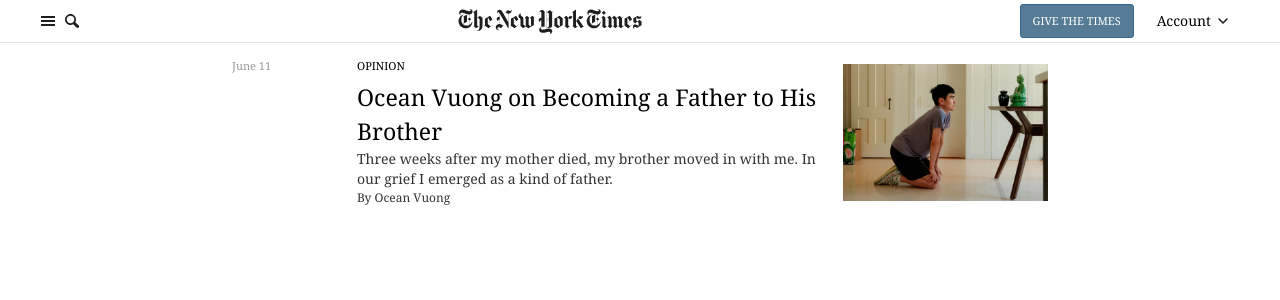
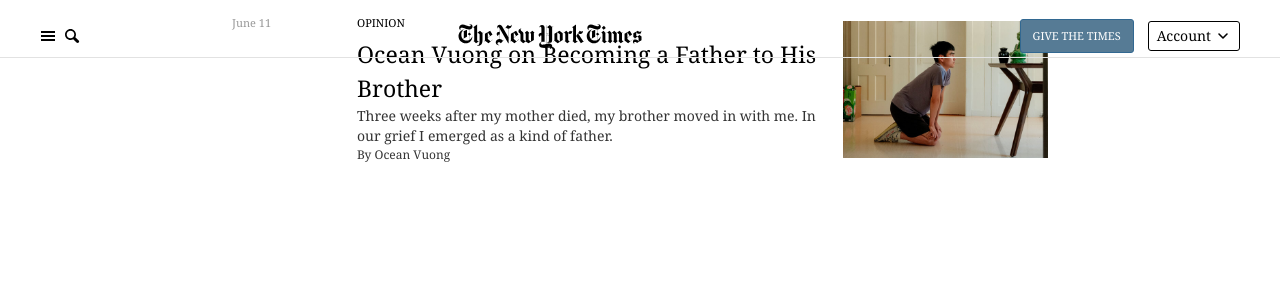
Before and after one commit to xayrullo/ny-times, a Vue app: page / in a window 1280 px wide. Shown: the top 300 px of the page. Built offline with nearby package versions, Linux system fonts and the light colour scheme.

Commit message:
Fixed minor bugs

```diff
--- a/src/App.vue
+++ b/src/App.vue
@@ -1,5 +1,5 @@
 <template>
-  <div class="font-cheltenham">
+  <div class="font-cheltenham relative">
     <default-layout />
     <router-view />
   </div>
--- /dev/null
+++ b/src/composables/useHeaderColor.ts
@@ -0,0 +1,13 @@
+import { ref } from "vue";
+
+const color = ref("#000000");
+export const useHeaderColor = () => {
+  function setColor(code: string) {
+    color.value = code;
+  }
+
+  return {
+    setColor,
+    color,
+  };
+};
--- a/src/layouts/default.vue
+++ b/src/layouts/default.vue
@@ -1,19 +1,23 @@
 <template>
-  <header :class="{ 'border-b border-[#e2e2e2]': route.name === 'home' }">
+  <header
+    :class="[{ 'border-b border-[#e2e2e2]': route.name === 'home' }]"
+    class="bg-transparent z-10 absolute top-0 w-full"
+    :style="`color: ${color}`"
+  >
     <div
       :class="{ 'site-container': route.name === 'home' }"
       class="flex items-center justify-between h-[42px] py-1 px-[15px]"
     >
       <div class="flex items-center gap-2">
         <div class="cursor-pointer">
-          <icon-navigation />
+          <icon-navigation :color="color" />
         </div>
         <div class="cursor-pointer">
-          <icon-search />
+          <icon-search :color="color" />
         </div>
       </div>
       <div class="cursor-pointer">
-        <logo />
+        <logo :color="color" />
       </div>
       <div class="flex items-center gap-[14px]">
         <button
@@ -22,10 +26,15 @@
           Give the times
         </button>
         <button
-          class="cursor-pointer flex items-center border-none text-sm gap-1 py-2 px-[9px]"
+          class="cursor-pointer flex items-center text-sm gap-1"
+          :class="
+            color
+              ? `border border-[${color}] rounded-[3px] py-1 px-2`
+              : 'border-none'
+          "
         >
           Account
-          <icon-bottom />
+          <icon-bottom :color="color" />
         </button>
       </div>
     </div>
@@ -34,7 +43,10 @@
 <script setup lang="ts">
 import { useRoute } from "vue-router";
 import Logo from "@/components/extras/logo.vue";
+import { computed, inject } from "vue";
+import { useHeaderColor } from "@/composables/useHeaderColor";
 
 const route = useRoute();
-console.log("Route", route);
+
+const color = computed(() => useHeaderColor().color.value);
 </script>
--- a/src/views/news/ocean-vuong.vue
+++ b/src/views/news/ocean-vuong.vue
@@ -1,14 +1,18 @@
 <template>
-  <div>
-    <section
-      class="top-section relative h-screen bg-cover bg-center flex items-end justify-start text-white"
-      style="
-        background-image: url(&quot;/images/news/ocean-vuong/top.png&quot;);
-      "
-    >
-      <div class="text-wrapper relative my-[60px] mx-[100px]">
+  <div class="absolute sections top-0">
+    <section class="top-section h-full text-white absolute inset-0">
+      <div class="relative">
+        <div class="h-full min-h-[100vh] overflow-hidden">
+          <img
+            src="/images/news/ocean-vuong/top.png"
+            alt="ocean-vuong"
+            class="w-full"
+          />
+        </div>
+        <div class="text-wrapper absolute -top-[60px] left-[5%] h-[100vh]">
           <div
-          class="top-first-text absolute inset-0 flex items-end justify-start w-[600px] text-4xl"
+            class="top-first-text absolute inset-0 flex items-end justify-start w-[650px] text-4xl font-[100] tracking-[.1px] leading-[1.21em]"
+            style="-webkit-font-smoothing: antialiased"
           >
             <div>
               <p>Three weeks after my mother died,</p>
@@ -18,7 +22,7 @@
             </div>
           </div>
           <div
-          class="top-second-text absolute opacity-0 inset-0 flex items-end justify-start w-[600px]"
+            class="top-second-text absolute opacity-0 inset-0 flex items-end justify-start w-[650px]"
           >
             <div>
               <div class="text-[17px]">Opinion</div>
@@ -34,12 +38,14 @@
             </div>
           </div>
         </div>
+      </div>
     </section>
 
     <section
-      class="relative second-section h-screen flex items-center bg-white z-10"
+      class="relative inset-0 second-section h-screen opacity-0 flex items-center bg-white z-10"
     >
-      <div class="w-1/3 ml-[5%] mr-auto opacity-0 next-text">
+      <div class="relative flex items-center">
+        <div class="second-section-text w-1/3 ml-[5%] mr-auto opacity-0">
           <div class="flex items-center gap-2 mt-5 mb-4 text-[12px]">
             <button
               class="cursor-pointer rounded-full flex items-center gap-1 border border-black py-[6px] px-[10px]"
@@ -67,36 +73,65 @@
           <div class="text-[23px] leading-[28.5px] text-[#3c3c3c] font-light">
             <p class="mb-[25px]">
               <span class="uppercase">Hours after my</span> mother took her last
-            breath on earth, after I heard a scream that must have come from my
-            mouth, after I wiped the snot from my face and chanted Buddhist
-            sutras as each of her three sisters took turns kissing the crown of
-            her head, her skin cooling by the minute, and we opened the windows
-            to let the spirits out, after I covered her face with a Pikachu
-            blanket and held her claylike hand in my own, after we sat around
-            lighting one incense stick after another — for the chain of smoke
-            must be unbroken until they take her away — my brother and I went
-            down to the basement and watched mixed martial arts fighters beat
-            each other into bloody masks.
+              breath on earth, after I heard a scream that must have come from
+              my mouth, after I wiped the snot from my face and chanted Buddhist
+              sutras as each of her three sisters took turns kissing the crown
+              of her head, her skin cooling by the minute, and we opened the
+              windows to let the spirits out, after I covered her face with a
+              Pikachu blanket and held her claylike hand in my own, after we sat
+              around lighting one incense stick after another — for the chain of
+              smoke must be unbroken until they take her away — my brother and I
+              went down to the basement and watched mixed martial arts fighters
+              beat each other into bloody masks.
             </p>
             <p>
-            When my brother abruptly got up and left our mother’s deathbed and I
-            followed him to the makeshift room in the basement to make sure he
-            was OK, the fights were already on. We found ourselves, in our
-            shock, sitting between the boiler and the crumbling brick wall, our
-            faces lit blue by TV light, watching the Vaseline-coated fighters
-            punch and kick each other under stadium LEDs. This spectacle of
-            combat, which has coursed through our civilizations at least since
-            the days of the Roman Colosseum, felt both quintessentially and
-            absurdly American now as we sat, motherless in the still of an
-            autumn night in New England, our bodies inches apart but not
-            touching.
+              When my brother abruptly got up and left our mother’s deathbed and
+              I followed him to the makeshift room in the basement to make sure
+              he was OK, the fights were already on. We found ourselves, in our
+              shock, sitting between the boiler and the crumbling brick wall,
+              our faces lit blue by TV light, watching the Vaseline-coated
+              fighters punch and kick each other under stadium LEDs. This
+              spectacle of combat, which has coursed through our civilizations
+              at least since the days of the Roman Colosseum, felt both
+              quintessentially and absurdly American now as we sat, motherless
+              in the still of an autumn night in New England, our bodies inches
+              apart but not touching.
             </p>
           </div>
         </div>
-      <div class="absolute right-0 mr-[5%] next-img opacity-0">
+        <div
+          class="second-section-image w-2/3 py-[5%] px-[5%] h-[80vh] flex items-center justify-center"
+        >
           <img
             src="/images/news/ocean-vuong/second-section.png"
-          class="w-[900px]"
+            class="max-h-full max-w-full object-contain"
+          />
+        </div>
+      </div>
+    </section>
+    <section
+      class="relative third-section h-screen flex items-center bg-white z-10"
+    >
+      <div class="w-1/3 mr-[5%] ml-auto opacity-0 third-text">
+        <div class="text-[23px] leading-[28.5px] text-[#3c3c3c] font-light">
+          <p class="mb-[25px]">
+            Our mother’s body, according to our Buddhist custom, was to stay in
+            place until dawn, undisturbed. My relatives took turns holding vigil
+            beside the body upstairs. Then it was my turn, and then my
+            brother’s, and we went back upstairs and circled my mother’s bed as
+            the fighters circled each other before the empty couch in the
+            basement.
+          </p>
+          <p>
+            After living with my mother for more than two decades — his whole
+            life — my brother would soon move in with me.
+          </p>
+        </div>
+      </div>
+      <div class="absolute left-0 ml-[5%] third-img opacity-0">
+        <img
+          src="/images/news/ocean-vuong/third-section.png"
+          class="w-[1100px]"
         />
       </div>
     </section>
@@ -104,44 +139,55 @@
 </template>
 
 <script setup lang="ts">
-import { onMounted } from "vue";
+import { onMounted, provide } from "vue";
 import gsap from "gsap";
 import { ScrollTrigger } from "gsap/ScrollTrigger";
+import { useHeaderColor } from "@/composables/useHeaderColor";
 
 gsap.registerPlugin(ScrollTrigger);
+
+useHeaderColor().setColor("#FFFFFF");
 
 onMounted(() => {
   const tl = gsap.timeline({
     scrollTrigger: {
-      trigger: ".top-section",
+      trigger: ".sections",
       start: "top top",
       end: "bottom+=100% top",
       scrub: true,
       pin: true,
-      //   markers: true,
+      markers: true,
     },
   });
 
   tl.to(".top-first-text", { autoAlpha: 0, duration: 1 })
     .to(".top-second-text", { autoAlpha: 1, duration: 1 })
-    .to(".top-section", { autoAlpha: 0, duration: 1 })
-    .to(".second-section", { autoAlpha: 1, duration: 1 }, "-=0.5") // section chiqadi
-    .to(".next-img", { autoAlpha: 1, duration: 1 }, "-=0.5");
+    .to(".top-section", {
+      opacity: 0,
+      duration: 1,
+      onUpdate: function () {
+        const progress = this.progress();
 
-  gsap.fromTo(
-    ".next-text",
-    { y: 100, autoAlpha: 0 },
-    {
-      y: 0,
-      autoAlpha: 1,
-      duration: 1,
-      scrollTrigger: {
-        trigger: ".next-section",
-        start: "top 70%",
-        toggleActions: "play none none reverse",
-        // markers: true,
+        const secondOpacity =
+          progress < 0.5 ? 0 : gsap.utils.mapRange(0.5, 1, 0, 1, progress);
+
+        gsap.set(".second-section", { opacity: secondOpacity });
+
+        if (secondOpacity >= 0.85) {
+          const textProgress = gsap.utils.mapRange(
+            0.85,
+            1,
+            0,
+            1,
+            secondOpacity
+          );
+
+          gsap.set(".second-section-text", {
+            opacity: textProgress,
+            y: gsap.utils.mapRange(0, 1, window.innerHeight, 0, textProgress),
+          });
+        }
       },
-    }
-  );
+    });
 });
 </script>
```
Also changed, not shown: 1 other file (tests, documents, lock files or other folders). Lines whose indentation alone changed are shown as unchanged.
